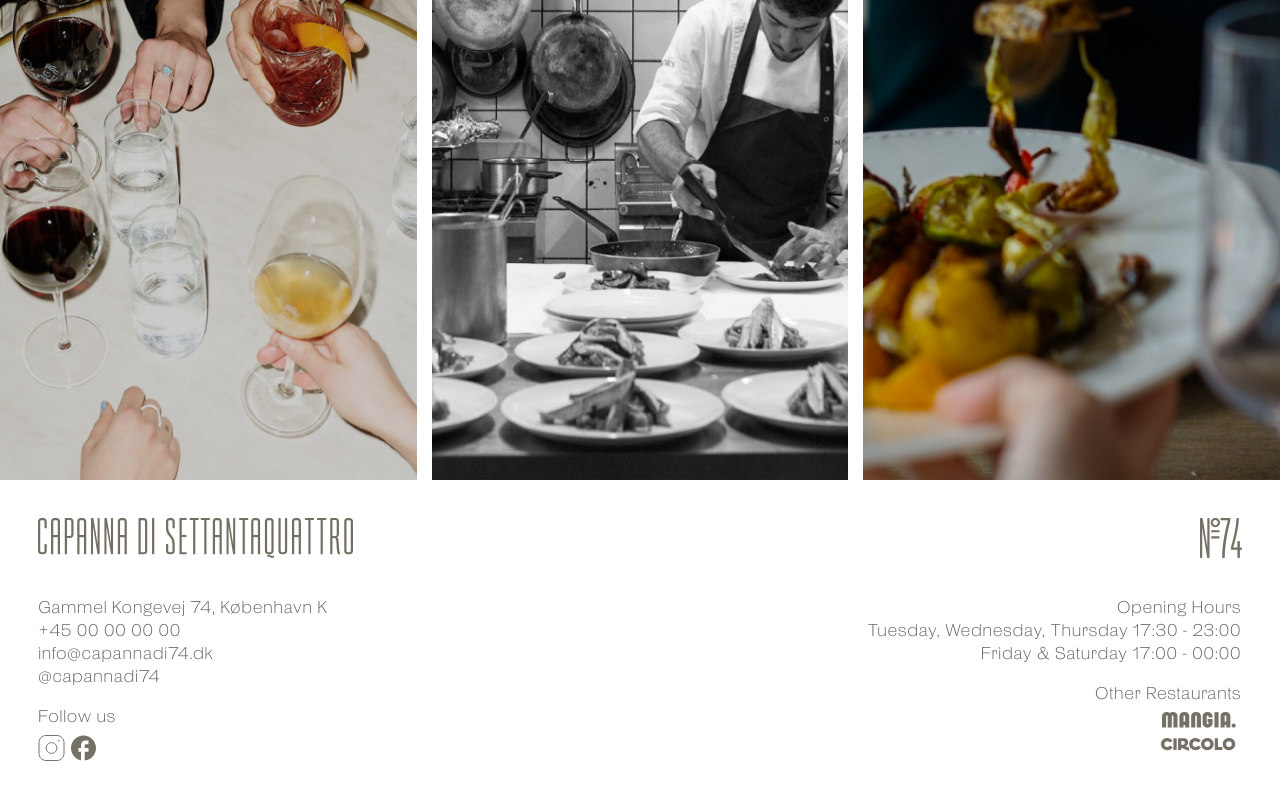
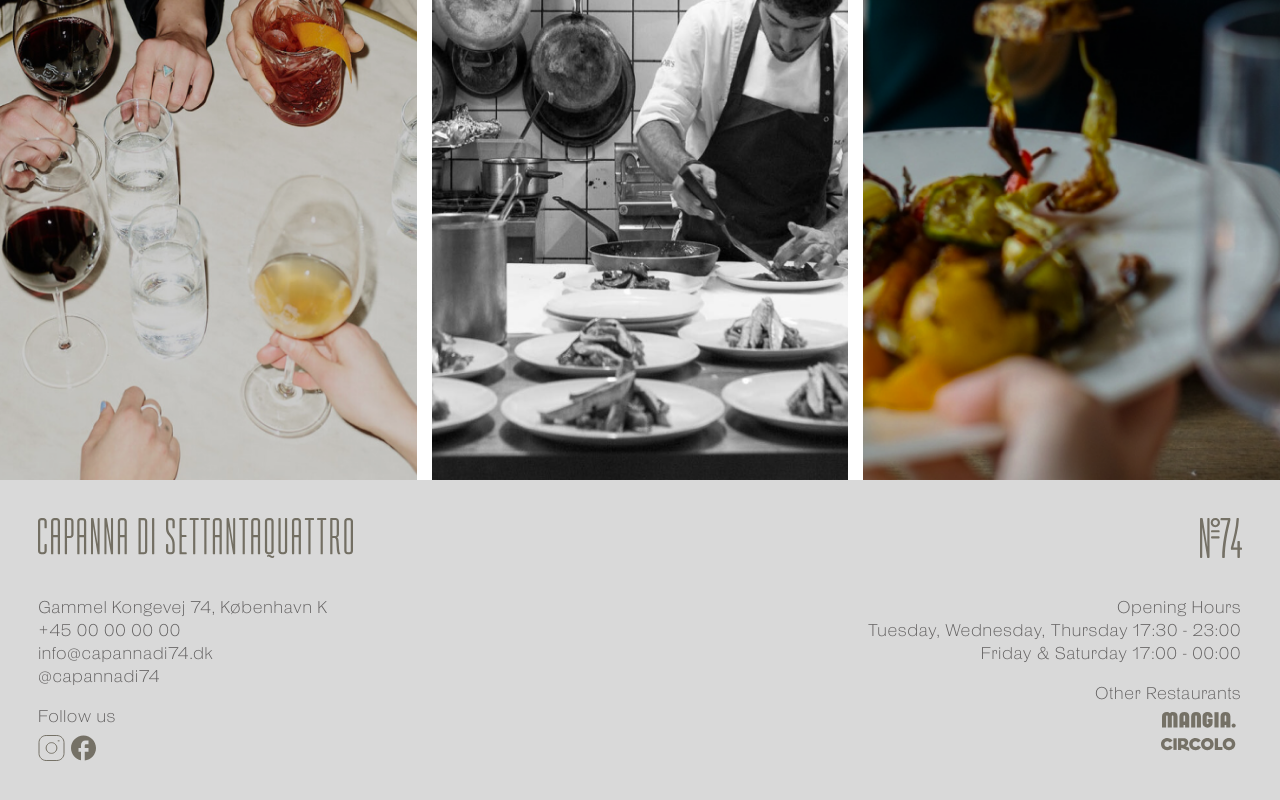
Before and after one commit to ozolinala/capanna74, a Next.js app: page / in a window 1280 px wide. Shown: the part 296-1096 px from the top of the page. Built offline with nearby package versions, Linux system fonts and the light colour scheme.

Commit message:
added light grey

```diff
--- a/src/styles/globals.css
+++ b/src/styles/globals.css
@@ -1,6 +1,7 @@
 html {
   --accent-color: #e85835;
-  --off-white: #f2f2f2;
+  --off-white:  #f2f2f2;
+  --light-grey:#D9D9D9;
   --grey: #605e5e;
   --dark-grey: #757166;
   margin: 0;
@@ -66,6 +67,9 @@ a {
   font-weight: lighter;
   text-decoration: none;
 }
+a:hover{
+  opacity: 0.9;
+}
 @media (max-width: 898px) {
 }
 @media (max-width: 600px) {
```
